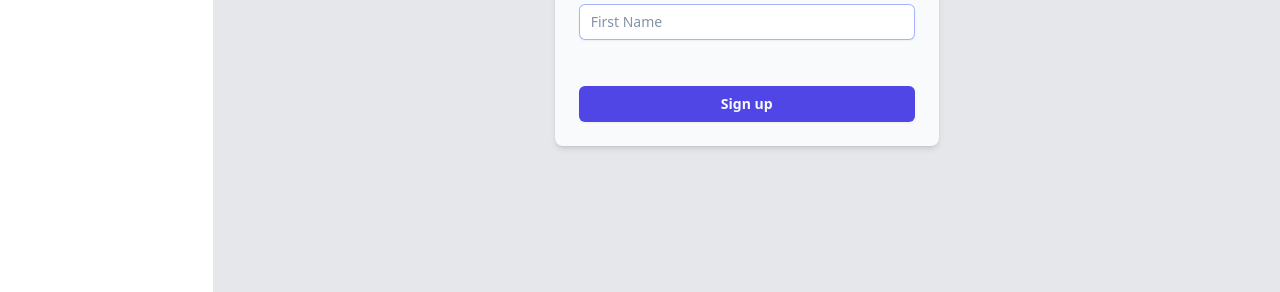
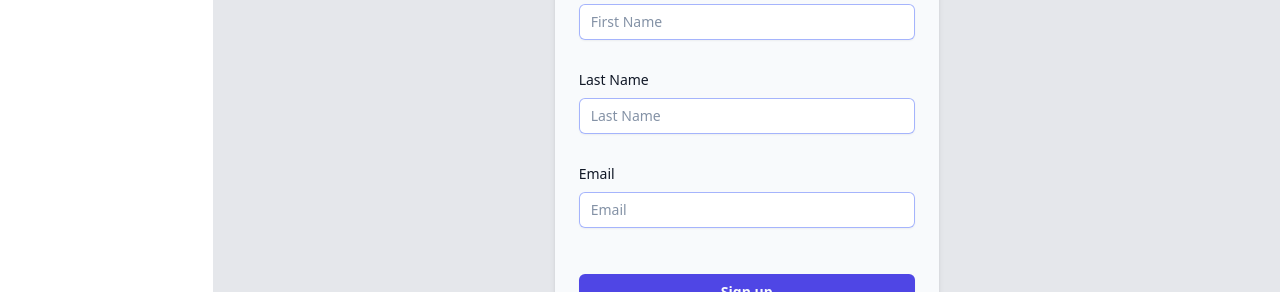
Before and after one commit to aivaras-bankauskas/vuecrm, a Vue app: page /sign-up in a window 1280 px wide. Shown: the part 264-556 px from the top of the page. Built offline with nearby package versions, Linux system fonts and the light colour scheme; no server answers.

Commit message:
Update form data

```diff
--- a/src/views/pages/authentication/sign-up/SignUpPage.vue
+++ b/src/views/pages/authentication/sign-up/SignUpPage.vue
@@ -9,12 +9,23 @@
     const data = {
         formData: {
             'firstName': '',
+            'lastName': '',
+            'email': '',
         },
-        input: {
-            inputTitle: 'First name',
-            inputName: 'firstName',
-            rules: ['required', 'alpha']
-        },
+        inputs: [
+            {
+                inputName: 'firstName',
+                rules: ['required', 'alpha']
+            },
+            {
+                inputName: 'lastName',
+                rules: ['required', 'alpha']
+            },
+            {
+                inputName: 'email',
+                rules: ['required', 'email']
+            }
+        ]
     };
 
     const formData = reactive<UserInterface>({ ...data.formData });
@@ -51,12 +62,12 @@
                 <h2 class="mt-5 text-center text-2xl font-bold leading-9 tracking-tight text-gray-900">Sign up</h2>
                 <div class="mt-10">
                     <form class="space-y-4" @submit.prevent="handleSubmit">
-                        <div>
+                        <div v-for="(input, index) in data.inputs" :key="index">
                             <InputComponent
-                                v-model="formData.firstName"
-                                :input-name="data.input.inputName"
-                                :rules="data.input.rules.join('|')"
-                                :error="validationErrors[data.input.inputName]"
+                                v-model="formData[input.inputName]"
+                                :input-name="input.inputName"
+                                :rules="input.rules.join('|')"
+                                :error="validationErrors[input.inputName]"
                             />
                         </div>
                         <div class="pt-4">
```
